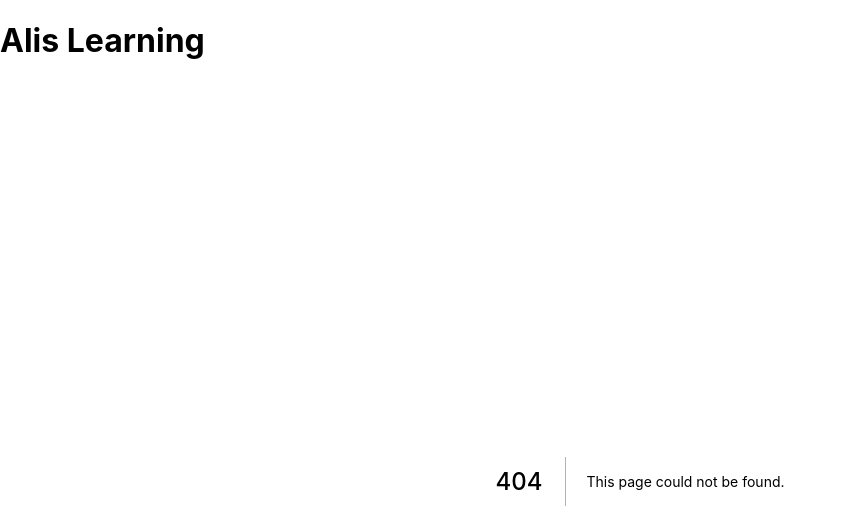
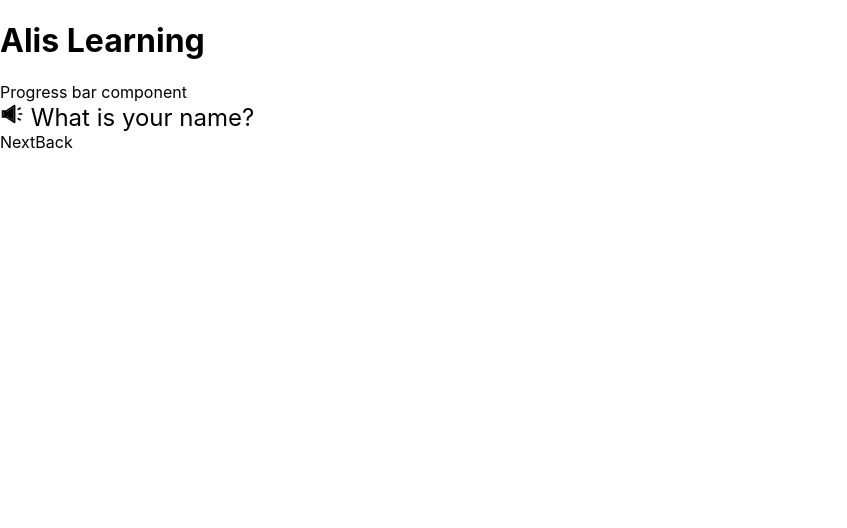
Before and after one commit to fac24/alis-learning, a Next.js app: page /learner-onboarding/name in a window 1280 px wide. Before the commit this address had no page. Shown: the top 528 px of the page, without its empty margins (0-847 px from the left). Built offline with nearby package versions, Linux system fonts and the light colour scheme.

Commit message:
Start learner onboarding template structure

```diff
--- /dev/null
+++ b/components/LearnerOnboardingLayout.js
@@ -0,0 +1,20 @@
+import Tts from "../components/tts";
+import Link from "next/link";
+
+export default function LearnerOnboardingLayout(props) {
+  const ttsTitle = props.ttsTitle;
+
+  return (
+    <>
+      <div>Progress bar component</div>
+      <Tts>{ttsTitle}</Tts>
+      <div>{props.children}</div>
+      <Link href={props.nextStep}>
+        <a>Next</a>
+      </Link>
+      <Link href={props.previousStep}>
+        <a>Back</a>
+      </Link>
+    </>
+  );
+}
--- /dev/null
+++ b/pages/learner-onboarding/name.js
@@ -0,0 +1,11 @@
+import LearnerOnboardingLayout from "../../components/LearnerOnboardingLayout";
+
+export default function LearnerAvatarSelection() {
+  return (
+    <LearnerOnboardingLayout
+      ttsTitle="What is your name?"
+      nextStep="font"
+      previousStep="avatar-selection"
+    />
+  );
+}
```
Also changed, not shown: pages/index.js (+8 -1 lines), pages/learner-onboarding/avatar-selection.js (added, +11 -0 lines).
